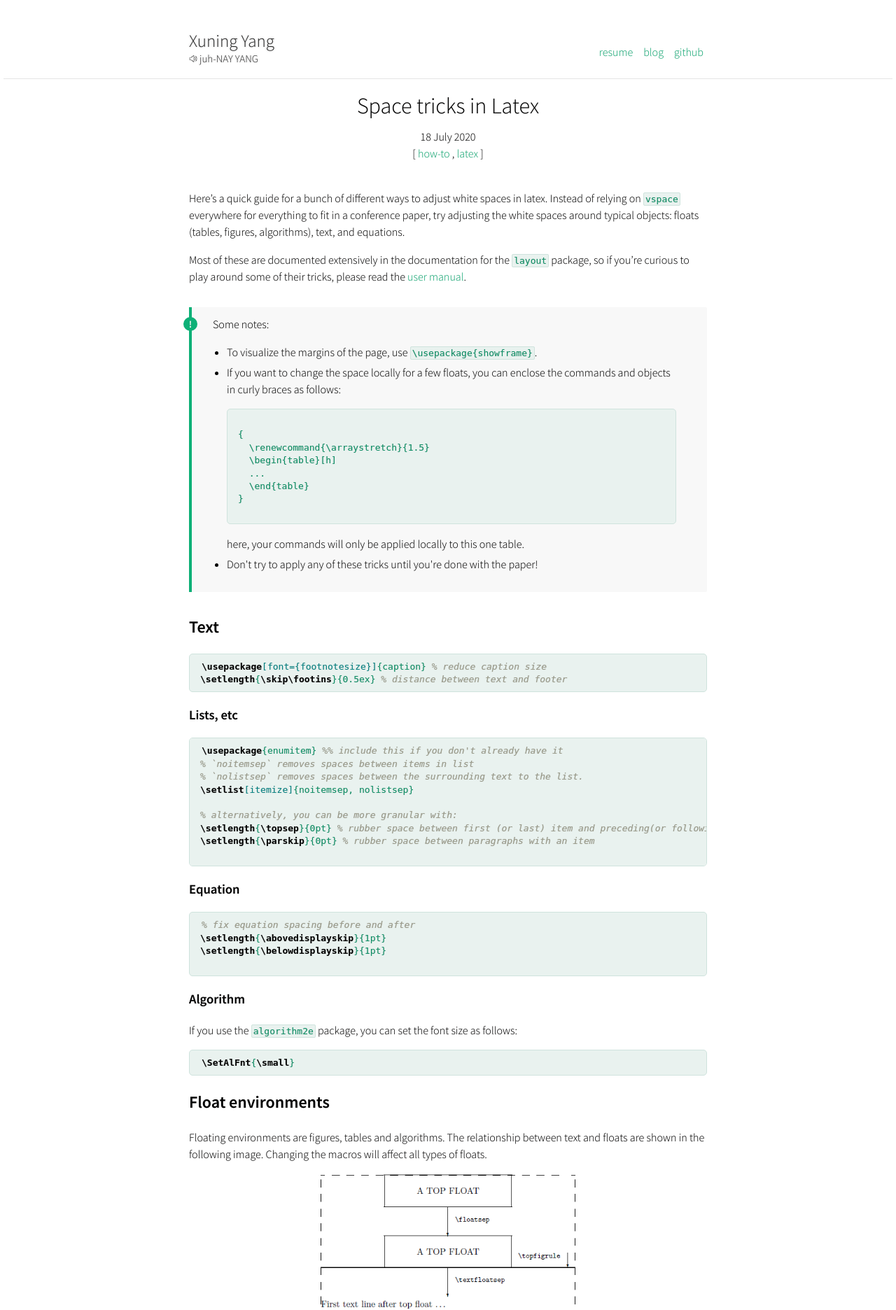
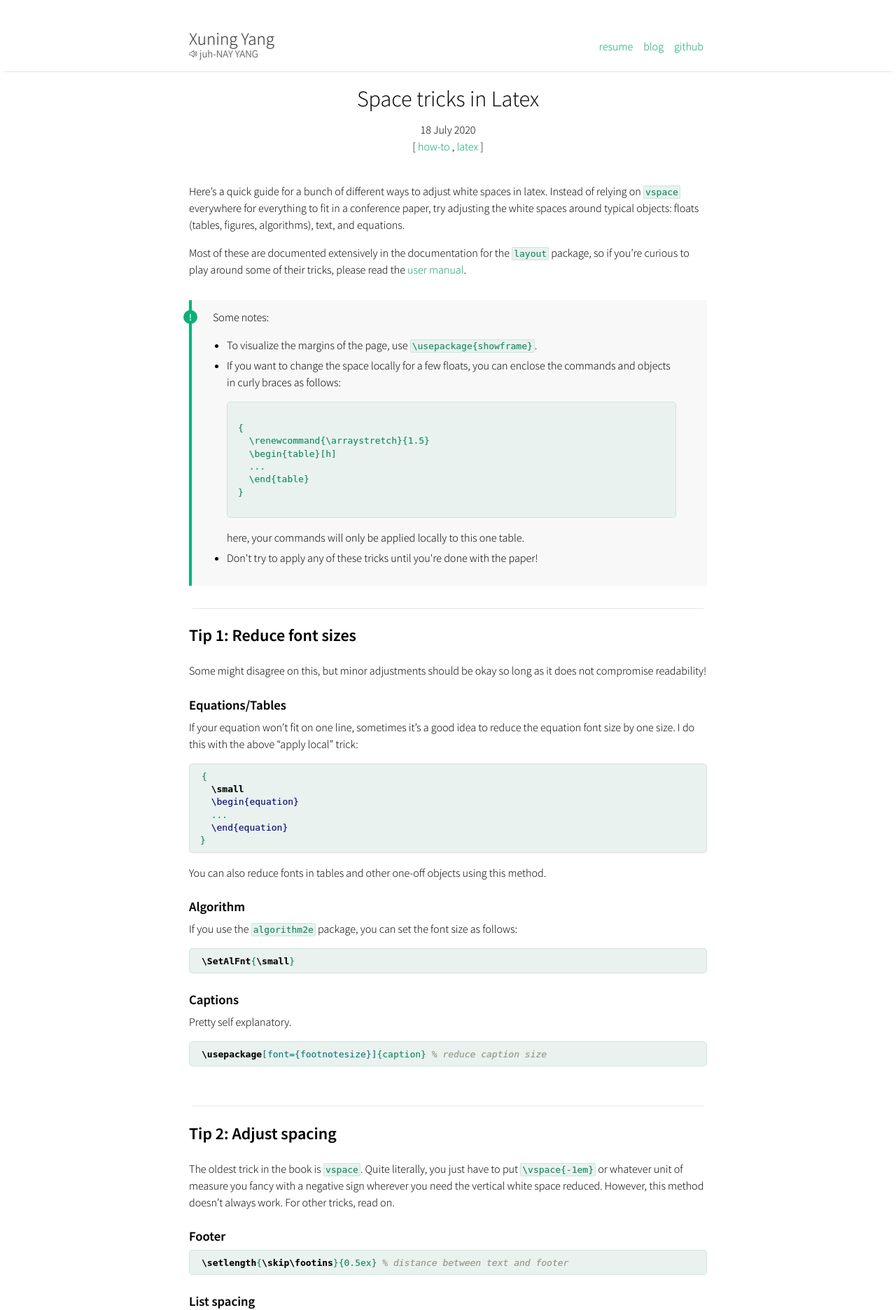
Before and after one commit to xuningy/xuningy.github.io, a Jekyll site: the page built from _posts/2020-07-18-space-tricks-in-latex.md, in a window 1280 px wide. Shown: the top 1872 px of the page at 70% size. Built offline with Jekyll 4.4.1, drawn with Linux system fonts in a browser that asks for light colours; some of the changed text lies outside the part shown.

Commit message:
update latex blog post

````diff
--- a/_posts/2020-07-18-space-tricks-in-latex.md
+++ b/_posts/2020-07-18-space-tricks-in-latex.md
@@ -33,14 +33,51 @@ here, your commands will only be applied locally to this one table.
 
 </div>
 
+------------------------
 
-## Text
+
+## Tip 1: Reduce font sizes
+Some might disagree on this, but minor adjustments should be okay so long as it does not compromise readability!
+
+### Equations/Tables
+If your equation won't fit on one line, sometimes it's a good idea to reduce the equation font size by one size. I do this with the above "apply local" trick:
+
+``` latex
+{
+  \small
+  \begin{equation}
+  ...
+  \end{equation}
+}
+```
+You can also reduce fonts in tables and other one-off objects using this method.
+
+### Algorithm
+If you use the `algorithm2e` package, you can set the font size as follows:
+``` latex
+\SetAlFnt{\small}
+```
+
+### Captions
+Pretty self explanatory.
 ``` latex
 \usepackage[font={footnotesize}]{caption} % reduce caption size
+```
+
+<br/>
+
+------------------------
+
+## Tip 2: Adjust spacing
+
+The oldest trick in the book is `vspace`. Quite literally, you just have to put `\vspace{-1em}` or whatever unit of measure you fancy with a negative sign wherever you need the vertical white space reduced. However, this method doesn't always work. For other tricks, read on.
+
+### Footer
+``` latex
 \setlength{\skip\footins}{0.5ex} % distance between text and footer
 ```
 
-### Lists, etc
+### List spacing
 ``` latex
 \usepackage{enumitem} %% include this if you don't already have it
 % `noitemsep` removes spaces between items in list
@@ -53,7 +90,7 @@ here, your commands will only be applied locally to this one table.
 
 ```
 
-### Equation
+### Equation spacing
 ``` latex
 % fix equation spacing before and after
 \setlength{\abovedisplayskip}{1pt}
@@ -61,13 +98,7 @@ here, your commands will only be applied locally to this one table.
 
 ```
 
-### Algorithm
-If you use the `algorithm2e` package, you can set the font size as follows:
-``` latex
-\SetAlFnt{\small}
-```
-
-## Float environments
+### Float environments spacing
 Floating environments are figures, tables and algorithms.
 The relationship between text and floats are shown in the following image. Changing the macros will affect all types of floats.
 
@@ -84,7 +115,7 @@ To change these spaces:
 \setlength{\belowcaptionskip}{0.7em} % reduce space below captions
 ```
 
-### Tables
+### Inside table spacing
 
 ``` latex
 % Change table row height (this is a factor representing the distance between two rows)
--- a/css/main.scss
+++ b/css/main.scss
@@ -32,7 +32,7 @@ body {
     margin: 0;
     font-family: "Source Sans Pro", "Inconsolata", sans-serif;
     height: 100%;
-    line-height: 1em;
+    line-height: 0.7em;
     font-weight: 300;
     letter-spacing: 300;
     text-shadow: 0 0 1px rgba(58,57,57,0.25);
@@ -52,6 +52,12 @@ hr {
     border-top: 1px solid rgba(0, 0, 0, 0.1);
     border-bottom: 1px solid rgba(255, 255, 255, 0.3);
 }
+
+h3 {
+  padding:1em 0 0 0;
+  line-height: 0em;
+}
+
 
 code {
     background-color: $inlinecodebg;
````
Also changed, not shown: other parts of _posts/2020-07-18-space-tricks-in-latex.md (+1 -2 lines).
